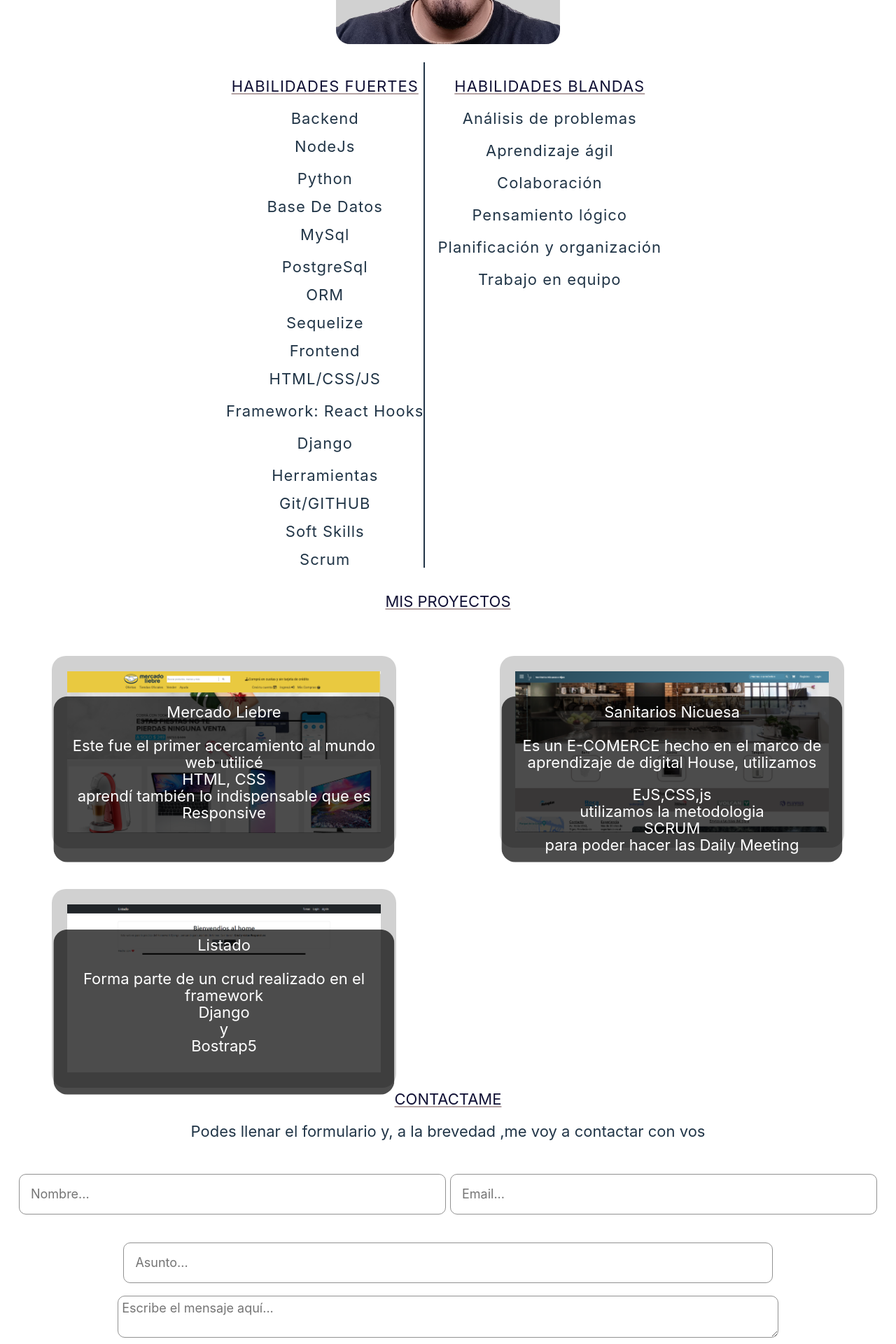
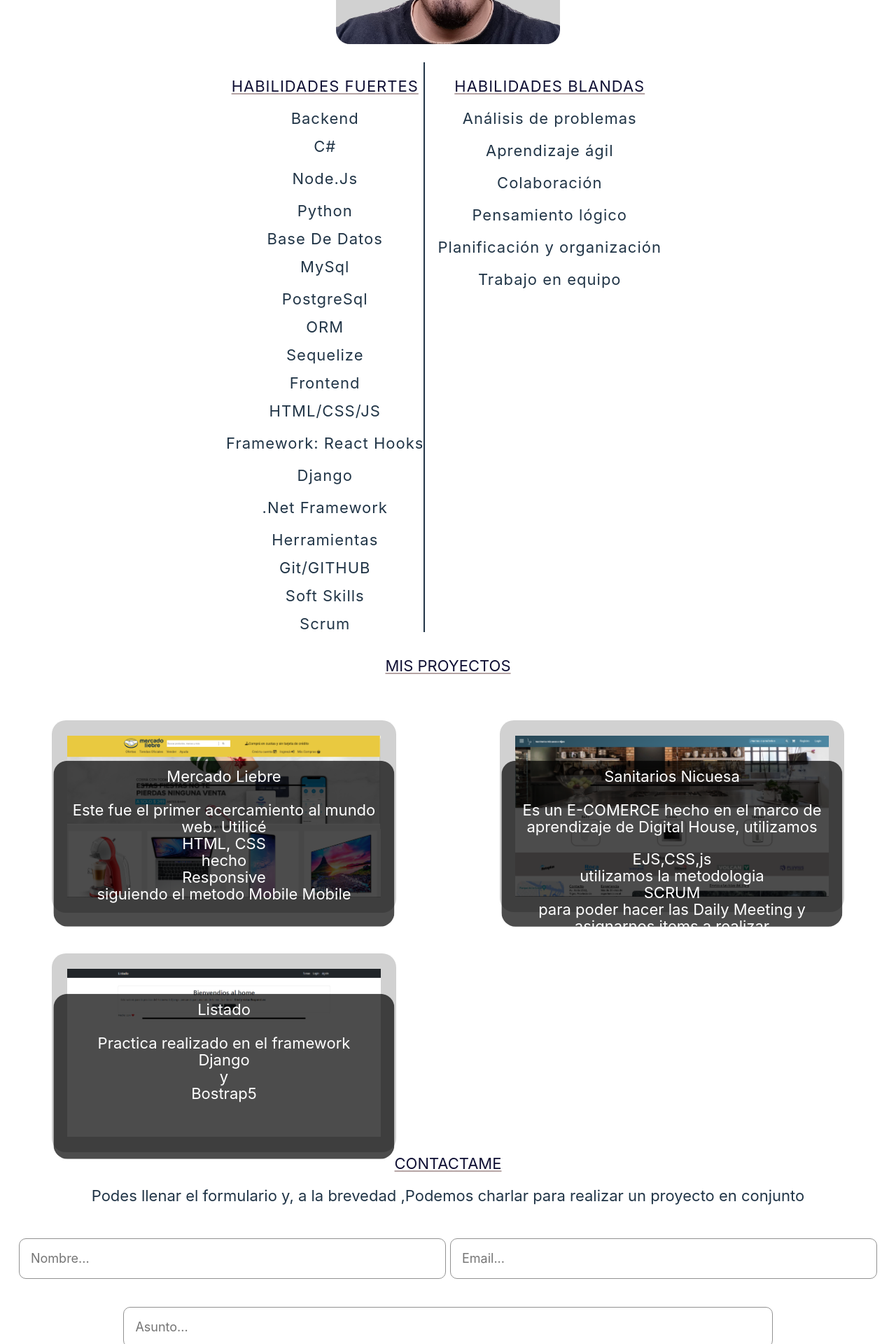
Before and after one commit to CarlosPalladino/portfile, a React (Vite) app: page / in a window 1280 px wide. Shown: the part 637-2557 px from the top of the page at 70% size. Built offline with nearby package versions, Linux system fonts and the light colour scheme.

Commit message:
preparado para subir

```diff
--- a/src/pages/home.jsx
+++ b/src/pages/home.jsx
@@ -43,7 +43,9 @@ export default function App() {
           <article id="hard-skills">
             <h3 id="tittle">Habilidades Fuertes </h3>
             <h4>Backend</h4>
-            <b>NodeJs</b>
+            <b>C#</b>
+            <p></p>
+            <b>Node.Js</b>
             <p></p>
             <b>Python</b>
             <h4>Base De Datos</h4>
@@ -56,6 +58,8 @@ export default function App() {
             <b>HTML/CSS/JS</b>
             <p>Framework: <b>React Hooks</b><p></p>
               <b>Django</b>
+              <p></p>
+              <b>.Net Framework</b>
             </p>
             <h4>Herramientas</h4>
             <b>Git/GITHUB</b>
@@ -76,13 +80,14 @@ export default function App() {
         {/* // <!-- ABOUT PROJECTS SECTION --> */}
 
         <h3 id="tittle">MIS PROYECTOS</h3>
+
         <article className="projects" id="projects">
           <figure className="img-container">
             <a href="https://github.com/CarlosPalladino/Mercado-Liebre"> <img src="./images/Mercado-liebre.png" id="img" /> </a>
             <figcaption>
               <h4>Mercado Liebre </h4>
-              <p>Este fue el primer acercamiento al mundo web utilicé <b>HTML, CSS </b> aprendí también lo
-                indispensable que es <b>Responsive</b></p>
+              <p>Este fue el primer acercamiento al mundo web. Utilicé <b>HTML, CSS </b>  hecho
+                <b>Responsive</b> siguiendo el metodo  Mobile Mobile</p>
             </figcaption>
           </figure>
 
@@ -91,8 +96,8 @@ export default function App() {
             </a>
             <figcaption>
               <h4> Sanitarios Nicuesa</h4>
-              <p> Es un E-COMERCE hecho en el marco de aprendizaje de digital House, utilizamos </p>
-              <p> <b> EJS,CSS,js</b>utilizamos la metodologia<b>SCRUM</b>para poder hacer las Daily Meeting
+              <p> Es un E-COMERCE hecho en el marco de aprendizaje de Digital House, utilizamos </p>
+              <p> <b> EJS,CSS,js</b>utilizamos la metodologia<b>SCRUM</b>para poder hacer las Daily Meeting y asignarnos items a realizar
               </p>
             </figcaption>
           </figure>
@@ -111,7 +116,7 @@ export default function App() {
             </a>
             <figcaption>
               <h4> Listado</h4>
-              <p> Forma parte de un crud realizado en el framework <b> Django</b>  y  <b> Bostrap5</b></p>
+              <p> Practica realizado en el framework <b> Django</b>  y  <b> Bostrap5</b></p>
 
             </figcaption>
           </figure>
@@ -120,7 +125,7 @@ export default function App() {
       {/* // <!-- CONTACT SECTION --> */}
       < article id="contact" >
         <h3 id="tittle">Contactame</h3>
-        <p>Podes llenar el formulario y, a la brevedad ,me voy a contactar con vos</p>
+        <p>Podes llenar el formulario y, a la brevedad ,Podemos charlar para realizar un proyecto en conjunto  </p>
         <article className="form-container">
 
           <form action="https://formsubmit.co/carlosezequielpalla@gmail.com" method="POST" target="_blank">
```
